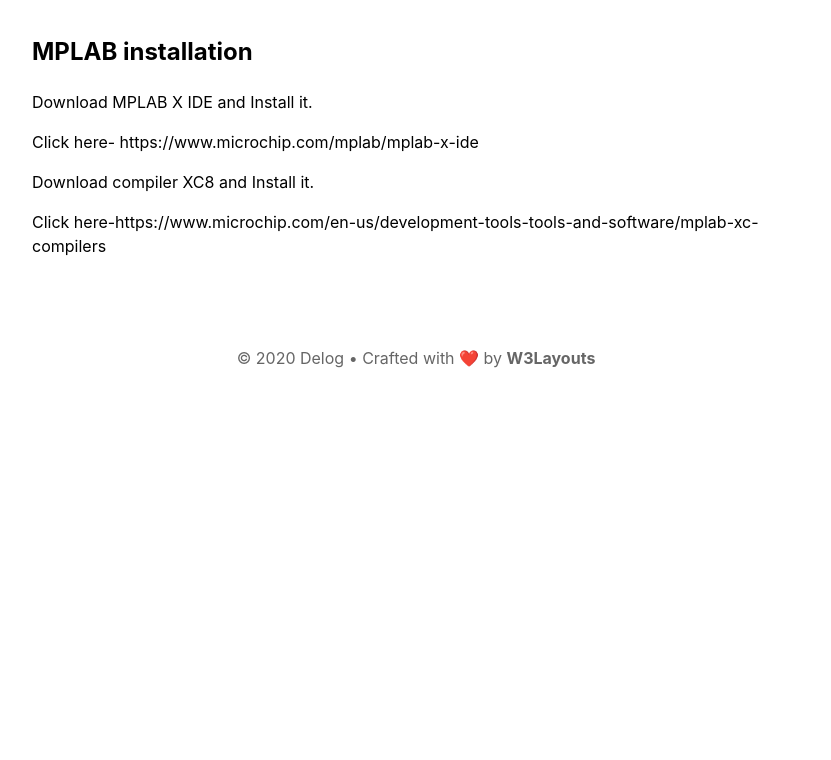
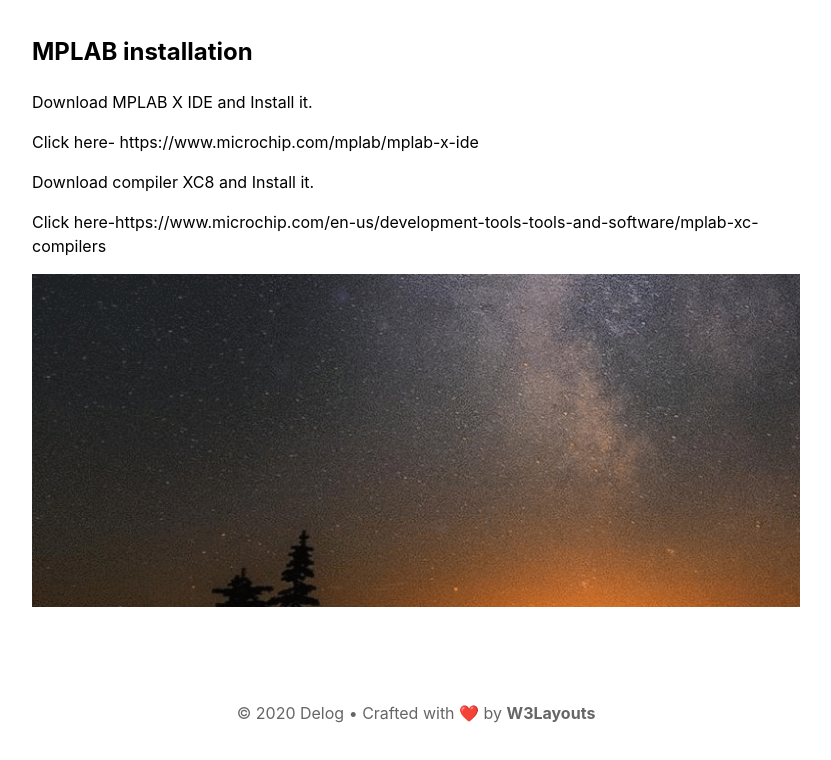
Before and after one commit to sandipmaurya/voidloop-blog, a Gatsby site: page /PICkit3 in a window 1280 px wide. Shown: the part 546-1306 px from the top of the page, without its empty margins (224-1055 px from the left). Before the commit the page ends 962 px from the top, so only its background shows below. Built offline with nearby package versions, Linux system fonts and the light colour scheme; Gatsby itself is replaced by a stand-in of ours.

Commit message:
Update Blog “2020-11-15-00-installation-of-mplab-ide-xc8-compiler”

```diff
--- a/_data/blog/2020-11-15-00-installation-of-mplab-ide-xc8-compiler.md
+++ b/_data/blog/2020-11-15-00-installation-of-mplab-ide-xc8-compiler.md
@@ -17,3 +17,5 @@
 Download compiler XC8 and Install it.
 
 Click here-https://www.microchip.com/en-us/development-tools-tools-and-software/mplab-xc-compilers
+
+![Install ins](/assets/rxl7hOo63K.gif)
```
Also changed, not shown: static/assets/rxl7hOo63K.gif (added).
